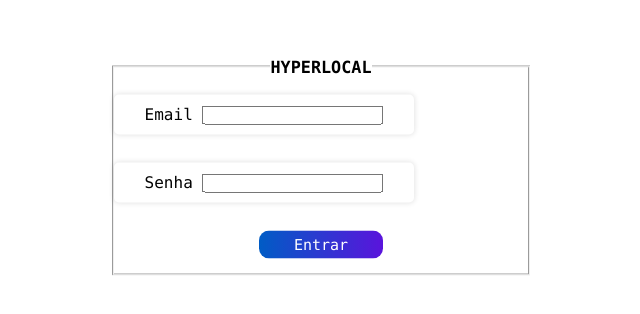
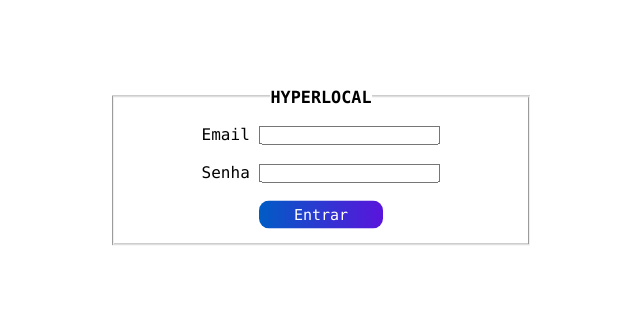
Before and after one commit to Equipe-2/Front-end, a Next.js app: page /login in a window 1280 px wide. Shown: the part 234-548 px from the top of the page, without its empty margins (319-959 px from the left). Built offline with nearby package versions, Linux system fonts and the light colour scheme.

Commit message:
Revert "ok"
This reverts commit f6c8f466cca2a77775e7998cef9da143a50e46f8.

```diff
--- a/src/styles/Home.module.css
+++ b/src/styles/Home.module.css
@@ -1,17 +1,9 @@
 .main {
   display: flex;
-  background-image: url(https://img.freepik.com/fotos-gratis/fundo-desfocado-escuro-abstrato-cor-de-textura-de-gradiente-suave-padrao-de-site-brilhante-brilhante-cabecalho-de-banner-ou-imagem-de-arte-grafica-de-barra-lateral_1258-85524.jpg?w=1060&t=st=1683078915~exp=1683079515~hmac=bd057a24e11d465fe5f1c7568c60b1302ab572aafa7b1a232195cddb5039763d);
-  background-size: cover;
   flex-direction: column;
   align-items: center;
   padding: 3rem;
   min-height: 100vh;
-}
-
-.title {
-  color: rgb(206, 228, 255);
-  margin: 10px;
-  font-size: 25px;
 }
 
 .description {
@@ -20,21 +12,11 @@
   justify-content: center;
   align-items: center;
   font-size: 0.85rem;
-  padding: 0.5px;
   max-width: var(--max-width);
   width: 100%;
   z-index: 2;
-  color: #ffffff;
+  color: #1a1a1a;
   font-family: var(Roboto Mono);
-    margin: 10px;
-}
-
-.form {
-  border: solid 1px rgba(0, 21, 80, 0.178);
-  border-radius: 7px;
-  box-shadow: 1px 1px 1px 1px rgba(0, 0, 0, 0.416);
-  padding: 8px;
-
 }
 
 .graph {
@@ -43,12 +25,7 @@
   align-Items: center;
   justify-Content: center;
   padding: 3rem;
-  background-color: #001a3d;
-  border: solid 1px ;
-  border-radius: 5px;
-  box-shadow: 1 px 0px 1px 0px;
 }
-
 
 .box{
   position: absolute;
@@ -71,13 +48,6 @@
   position: relative;
   text-align: center;
   font-family: var(--font-mono);
-  width: 100%;
-  max-width: 300px;
-  margin-bottom: 10px;
-  padding: 10px;
-  border-radius: 5px;
-  border: none;
-  box-shadow: 0px 0px 5px 1px rgba(0, 0, 0, 0.1);
 }
 
 .inputUser{
@@ -158,22 +128,10 @@
 
 .cellsTable{
   padding: 3px;
-  background-color: rgb(0, 10, 145);
-  color: aliceblue;
-  border-collapse: collapse;
-  border-bottom: 1px solid rgb(0, 5, 94);
+  border: 1px solid #1a1a1a;
 }
 
 .tier{
-   display: flex;
-  flex-direction: column;
-  color: rgb(255, 255, 255);
-  margin-top: 20px;
-  background-color: rgb(0, 10, 145);
-  border: 2px solid rgb(0, 5, 94) ;
-  padding: 8px;
-  border-radius: 16px;
-  font-size: 14px;
   margin: 10px 0 10px;
   font-family: var('Roboto Mono');
   font-size: 16px;
@@ -195,17 +153,6 @@
   font-size: 16px;
   margin: 20px 0 10px;
   color: #1a1a1a;
-    font-size: 16px;
-  margin: 20px 0 10px;
-  display: flex;
-  align-items: center;
-  justify-content: center;
-  color: rgb(45, 45, 200);
-  background-color: rgb(255, 255, 255);
-  gap: 1rem;
-  padding: 0.7rem;
-  border-radius: 12px;
-  border: 2px solid rgb(0, 55, 255) ;
 }
 
 .gestorCartDrop{
@@ -214,16 +161,3 @@
   color: #1a1a1a;
   border: 1px solid #4525d1;
 }
-
-
-.metrics {
-  display: flex;
-  flex-direction: column;
-  color: rgb(255, 255, 255);
-  margin-top: 20px;
-  border: 2px solid rgb(0, 1, 31) ;
-  background-color: rgb(0, 10, 145);
-  border-radius: 20px;
-  padding: 15px;
-  font-size: 14px;
-}
--- a/src/styles/globals.css
+++ b/src/styles/globals.css
@@ -39,27 +39,6 @@
   --card-rgb: 180, 185, 188;
   --card-border-rgb: 131, 134, 135;
 }
-
-a {
-  color: hsl(240, 8%, 95%);
-  text-decoration: none;
-  font-family: var(--font-mono);
-  font-weight: 900;
-}
-
-a:hover {
-  background-color: #2504bc;
-  color: white;
-  border: 2px solid rgb(0, 1, 31) ;
-  border-radius: 4px;
-  padding: 4px;
-}
-
-a:active {
-  background-color: #ffffff;
-  color:  #2504bc;
-}
-
 
 @media (prefers-color-scheme: dark) {
   :root {
```
